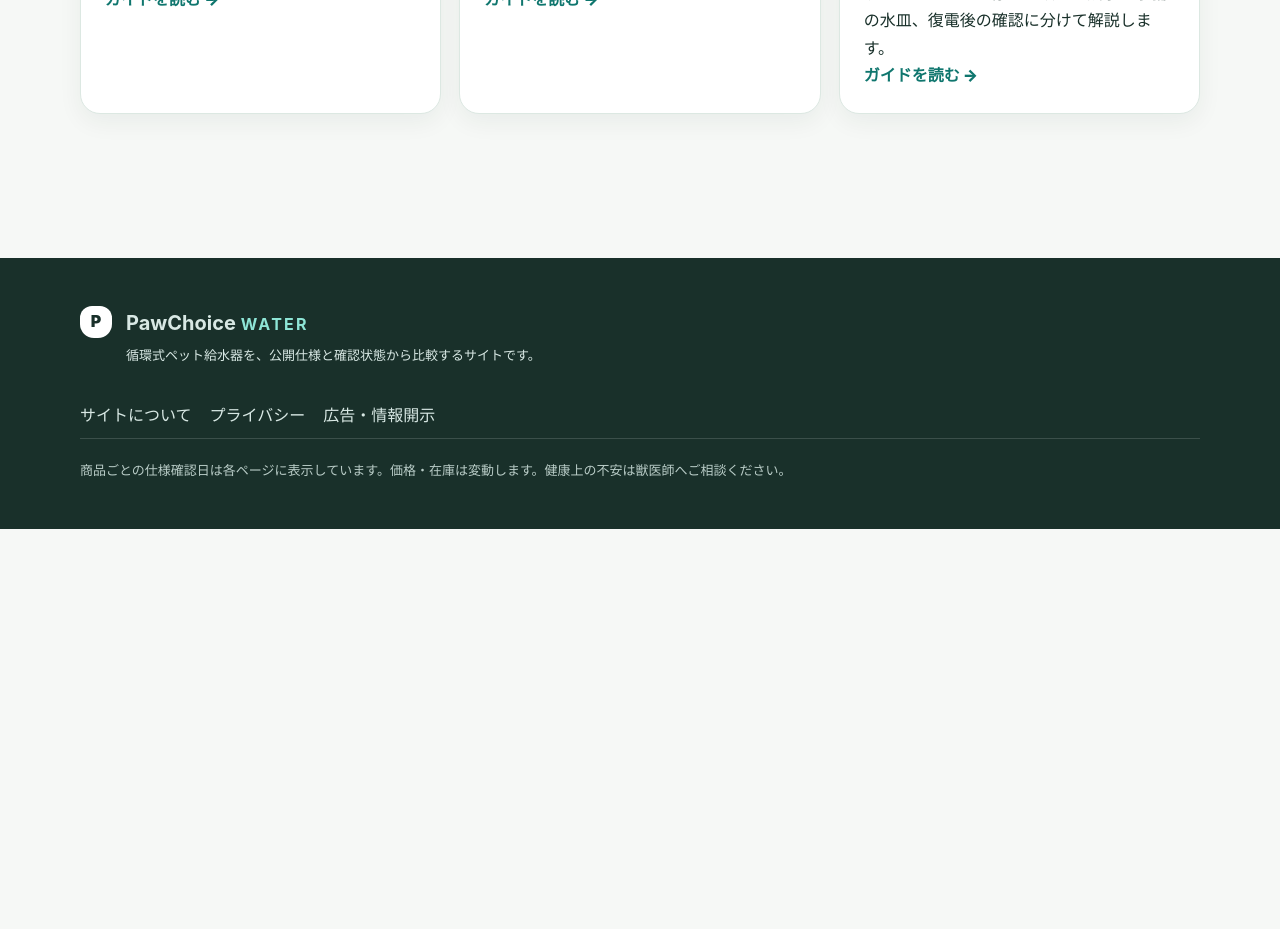
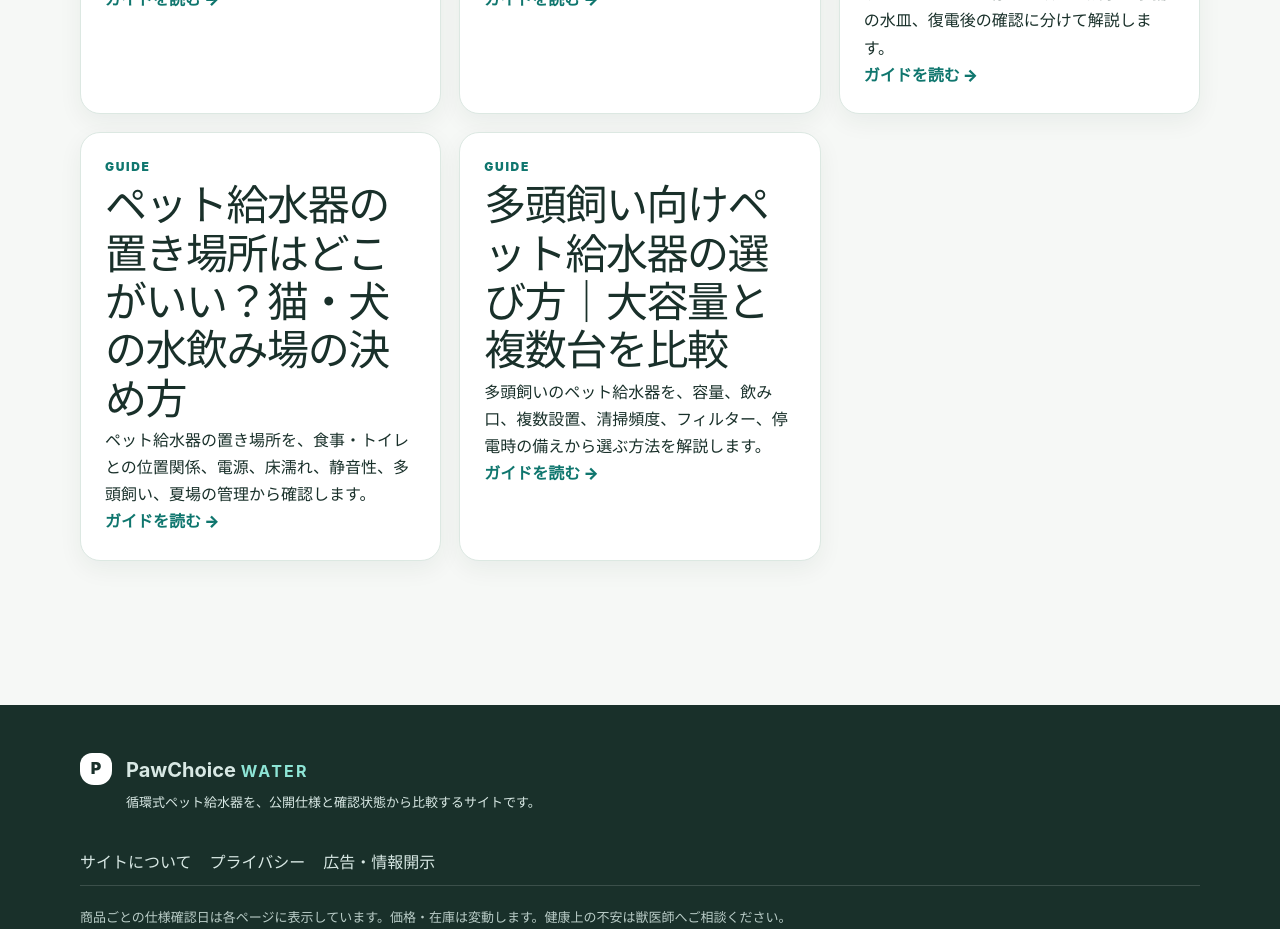
Before and after one commit to Amazon-howaito/pawchoice-water, a Next.js app: page /water-fountains/guides in a window 1280 px wide. Shown: the part 1300-2229 px from the top of the page. Before the commit the page ends 1829 px from the top, so only its background shows below. Built offline with nearby package versions, Linux system fonts and the light colour scheme.

Commit message:
feat: add third batch of search guides

```diff
--- a/src/data/guides.ts
+++ b/src/data/guides.ts
@@ -36,7 +36,7 @@ export const waterGuides: WaterGuide[] = [
       { href: "/water-fountains/cordless", label: "完全コードレス条件ページ", note: "確認済み商品の判定基準を見る" },
       { href: "/water-fountains/guides/power-outage", label: "停電時の循環式給水器", note: "電源停止後の残水と備えを確認" },
       { href: "/water-fountains/elecom-pet-wd03wh", label: "ELECOM PET-WD03WH", note: "バッテリー内蔵仕様を確認" },
-      { href: "/water-fountains/elecom-pet-wd02wh", label: "ELECOM PET-WD02WH", note: "ワイヤレスポンプと有線給電を確認" },
+      { href: "/water-fountains/guides/placement", label: "給水器の置き場所", note: "電源・床濡れ・動線を一緒に確認" },
     ],
   },
   {
@@ -114,7 +114,7 @@ export const waterGuides: WaterGuide[] = [
     relatedLinks: [
       { href: "/water-fountains", label: "給水器9商品", note: "確認済み容量を商品ごとに見る" },
       { href: "/water-fountains/large-capacity", label: "大容量条件ページ", note: "参加条件と容量の確認状態を見る" },
-      { href: "/water-fountains/gex-purecrystal-well-25-cat", label: "GEX ウェル2.5L", note: "容量・水位・残水の公開仕様" },
+      { href: "/water-fountains/guides/multi-pet", label: "多頭飼い向けの選び方", note: "容量と飲み場所の数を分けて考える" },
       { href: "https://feeder.pawchoice.jp/guides/multi-pet", label: "多頭飼いの食事管理", note: "給水と給餌を別々に計画する" },
     ],
   },
@@ -148,6 +148,85 @@ export const waterGuides: WaterGuide[] = [
       { href: "https://feeder.pawchoice.jp/guides/power-outage", label: "自動給餌器の停電対策", note: "食事側の予備電源も確認" },
     ],
   },
+  {
+    slug: "placement",
+    title: "ペット給水器の置き場所はどこがいい？猫・犬の水飲み場の決め方",
+    description: "ペット給水器の置き場所を、食事・トイレとの位置関係、電源、床濡れ、静音性、多頭飼い、夏場の管理から確認します。",
+    answer: "ペットが落ち着いて近づけ、トイレの汚れや人の動線を避け、電源コードと床濡れを安全に管理できる場所が基本です。食器やトイレからの最適距離は一律に決めず、ペットの様子と住環境に合わせます。",
+    conclusion: "容量やデザインだけでなく、毎日水を交換しやすく、ポンプ音やコードが負担にならず、こぼれた水を早く確認できる場所を選びます。置き場所による健康効果は断定しません。",
+    sections: [
+      {
+        heading: "最初に安全と近づきやすさを確認する",
+        paragraphs: ["給水器が倒れにくい平らな床で、ペットが周囲を確認しながら近づける場所を候補にします。通路の中央、扉の可動範囲、直射日光が長く当たる場所は、接触や水温変化を考えて避けられるか確認します。"],
+        bullets: ["本体が安定する平らな場所", "人やほかのペットに遮られにくい動線", "毎日の補充・交換・清掃がしやすい位置"],
+      },
+      {
+        heading: "食事場所とトイレとの位置関係",
+        paragraphs: ["フード片やトイレ周辺のごみが入りにくい場所を選びます。食器の隣で飲むか、少し離れた場所を好むかには個体差があるため、固定距離を推奨せず、複数候補で飲み方を観察します。水飲み場を移す場合も急にすべて撤去せず、慣れるまで元の器を併用する方法を検討します。"],
+      },
+      {
+        heading: "電源・床濡れ・運転音をまとめて確認する",
+        paragraphs: ["有線式は延長コードを前提にせず、メーカー指定の電源とケーブルが水へ触れにくい位置を選びます。防水マットを使う場合も吸水したまま放置せず、床と本体底面を確認します。現在の掲載商品は静音性の実測条件を確認できていないため、寝室向けと断定しません。"],
+        table: {
+          headers: ["確認項目", "設置時に見ること", "使用後に見ること"],
+          rows: [
+            ["電源", "コンセント、コードの動線", "接点やプラグ周辺の水分"],
+            ["床濡れ", "安定性、受け皿・マット", "こぼれ、結露、床材の変化"],
+            ["運転音", "寝床・生活場所との距離", "水位低下時の音の変化"],
+          ],
+        },
+      },
+      {
+        heading: "多頭飼いと夏場は場所を増やす選択も",
+        paragraphs: ["多頭飼いでは大容量1台だけでなく、互いに邪魔されにくい複数の水飲み場も検討します。夏場も直射日光や高温になる場所を避け、水の状態と減り方をこまめに確認します。必要な水量や交換頻度をPawChoice独自の固定値にはしません。"],
+      },
+    ],
+    relatedLinks: [
+      { href: "/water-fountains", label: "給水器9商品", note: "寸法・電源・容量の確認状態を見る" },
+      { href: "/water-fountains/compare", label: "給水器を比較する", note: "設置に関わる仕様を横並びで確認" },
+      { href: "/water-fountains/guides/cordless-vs-wireless-pump", label: "電源方式の違い", note: "コードレスとワイヤレスポンプを整理" },
+      { href: "/water-fountains/guides/pump-cleaning", label: "ポンプ掃除の確認", note: "移動・分解しやすい場所も考える" },
+    ],
+  },
+  {
+    slug: "multi-pet",
+    title: "多頭飼い向けペット給水器の選び方｜大容量と複数台を比較",
+    description: "多頭飼いのペット給水器を、容量、飲み口、複数設置、清掃頻度、フィルター、停電時の備えから選ぶ方法を解説します。",
+    answer: "多頭飼いでは総飲水量に合う容量だけでなく、同時に近づけるか、飲み場所を複数へ分けるかを確認します。大容量1台が、複数台より常に適するとは限りません。",
+    conclusion: "普段の水の減り方とペット同士の距離を観察し、1台の大容量型か複数の水飲み場かを選びます。容量を日数へ一律換算せず、清掃・フィルター交換・停電時の予備水まで含めて運用を決めましょう。",
+    sections: [
+      {
+        heading: "容量記事との違い",
+        paragraphs: ["容量の選び方ではタンク量と補充頻度を中心に確認します。多頭飼いではそれに加えて、同時利用、横から近づける形状、特定のペットが場所を占有する可能性、複数箇所へ分散する必要性を考えます。"],
+      },
+      {
+        heading: "大容量1台と複数台を比較する",
+        paragraphs: ["設置台数は頭数だけで決めず、生活範囲とペット同士の関係を見て調整します。"],
+        table: {
+          headers: ["構成", "確認しやすい利点", "注意点"],
+          rows: [
+            ["大容量1台", "補充場所をまとめやすい", "同時利用、占有、停止時の代替"],
+            ["同じ部屋に複数台", "飲み口を分けやすい", "電源、清掃、フィルター数"],
+            ["部屋ごとに設置", "生活範囲ごとに近づきやすい", "各台の水位と交換管理"],
+          ],
+        },
+      },
+      {
+        heading: "掲載商品の容量から候補を絞る",
+        paragraphs: ["確認済み容量ではGEX ハローが0.95L、グラッシーRが1.5L、GEX セラモが1.8L、ELECOM WD03とGEX ウェルが2.5Lです。PETKIT P4108は日本公式とGlobal公式の容量表記が異なるため、比較値には使用しません。容量が大きくても多頭向け性能を保証するものではありません。"],
+      },
+      {
+        heading: "清掃・フィルター・停電時の運用",
+        paragraphs: ["飲む頭数が増えると汚れ方や水の減り方も変わるため、固定の清掃間隔ではなく毎日の状態を確認します。交換フィルターの型番、1回に使う枚数、交換目安を公式情報で確認し、費用は最新価格で判断します。循環が止まった場合に備え、別の水皿も用意してください。"],
+      },
+    ],
+    relatedLinks: [
+      { href: "/water-fountains/guides/capacity", label: "給水器容量の選び方", note: "普段の減り方と補充頻度から考える" },
+      { href: "/water-fountains/large-capacity", label: "大容量条件ページ", note: "確認済み容量の参加条件を見る" },
+      { href: "/water-fountains", label: "給水器9商品", note: "容量・飲み口・電源・フィルターを確認" },
+      { href: "https://feeder.pawchoice.jp/guides/multi-pet", label: "多頭飼いの食事管理", note: "給水と給餌を別々に計画する" },
+    ],
+  },
 ];
 
 export const waterGuideBySlug = (slug: string) => waterGuides.find((guide) => guide.slug === slug);
```
Also changed, not shown: 1 other file (tests, documents, lock files or other folders).
